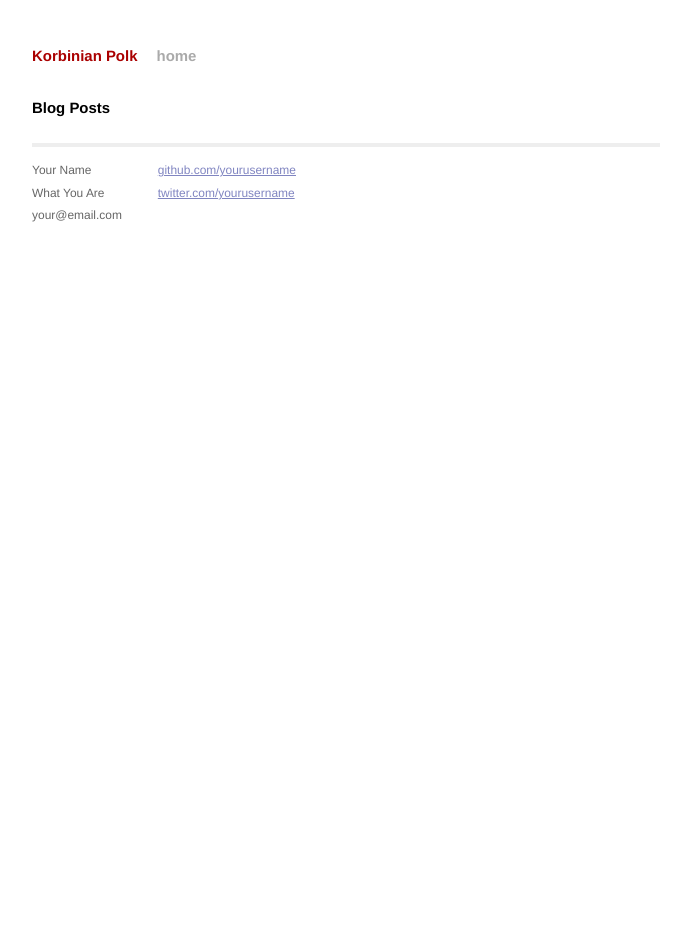
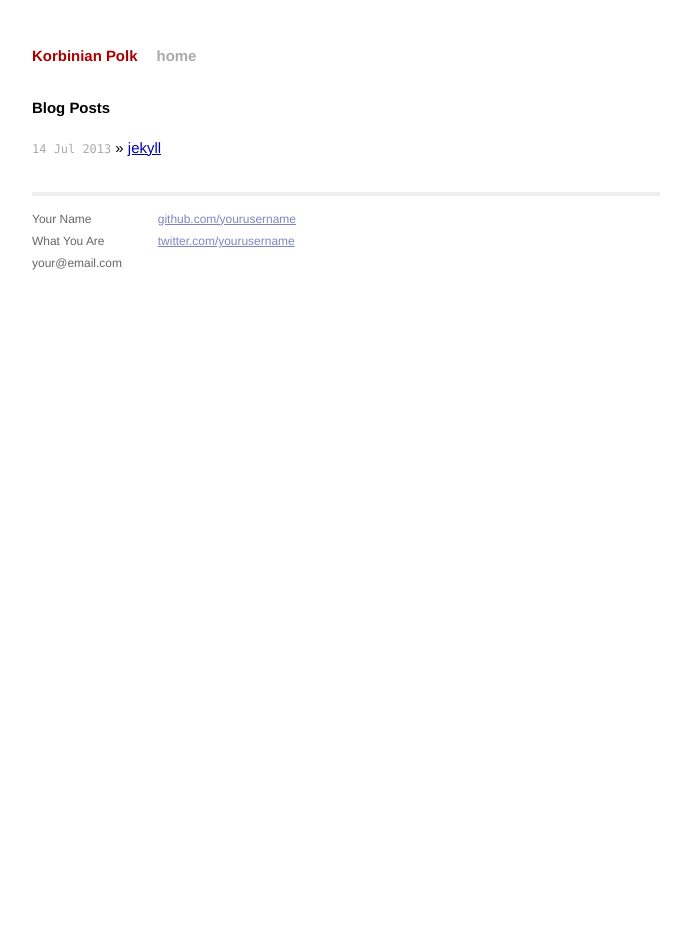
Before and after one commit to korbinian/korbinian.github.io, a Jekyll site: the page built from index.html, in a window 1280 px wide. Shown: the whole page, without its empty margins (294-985 px from the left). Built offline with Jekyll 4.4.1, drawn with Linux system fonts in a browser that asks for light colours.

Commit message:
1st post

```diff
--- /dev/null
+++ b/_posts/2013-07-14-jekyll.md
@@ -0,0 +1,5 @@
+---
+title: jekyll
+---
+
+#jekyll
--- a/index.html
+++ b/index.html
@@ -5,5 +5,9 @@ title: Korbinian Polk
 
 <div id="home">
   <h1>Blog Posts</h1>
-
+  <ul class="posts">
+    {% for post in site.posts %}
+      <li><span>{{ post.date | date_to_string }}</span> &raquo; <a href="{{ post.url }}">{{ post.title }}</a></li>
+    {% endfor %}
+  </ul>
 </div>
```
